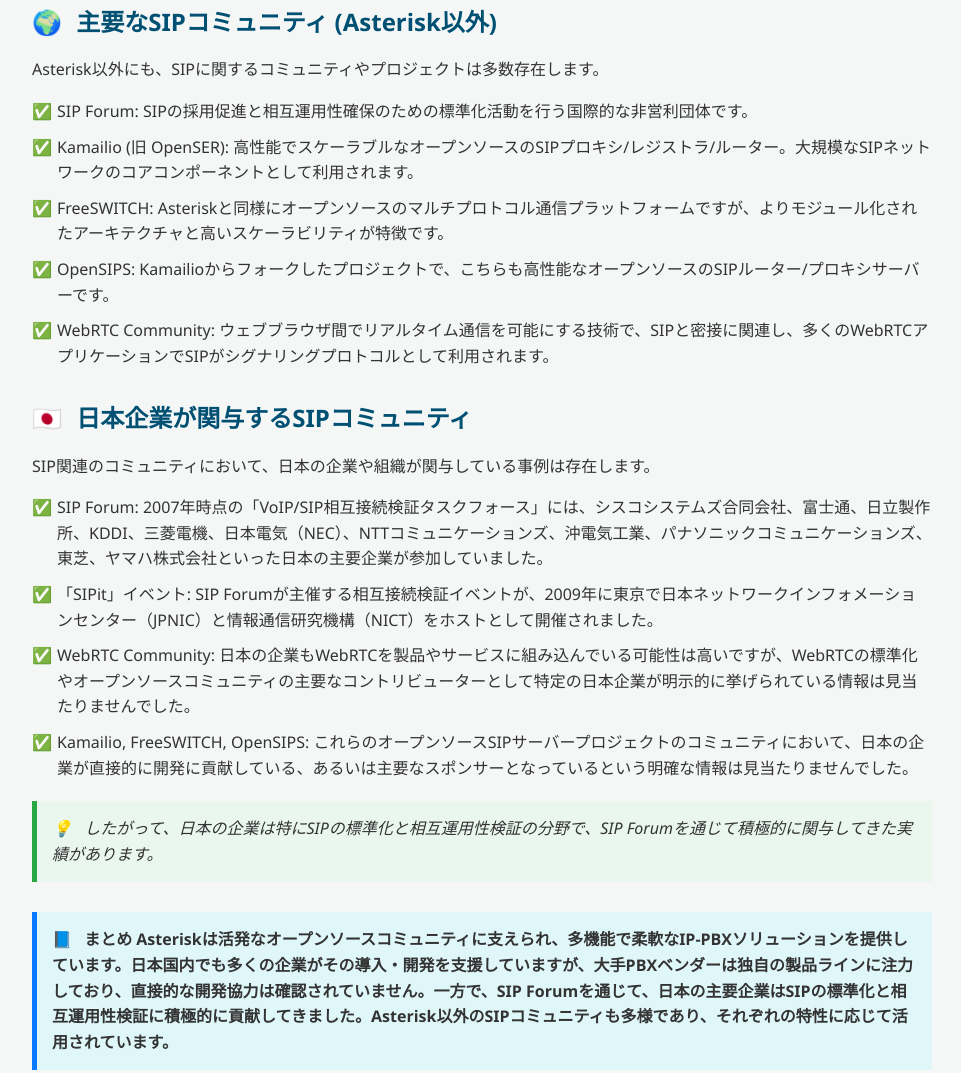
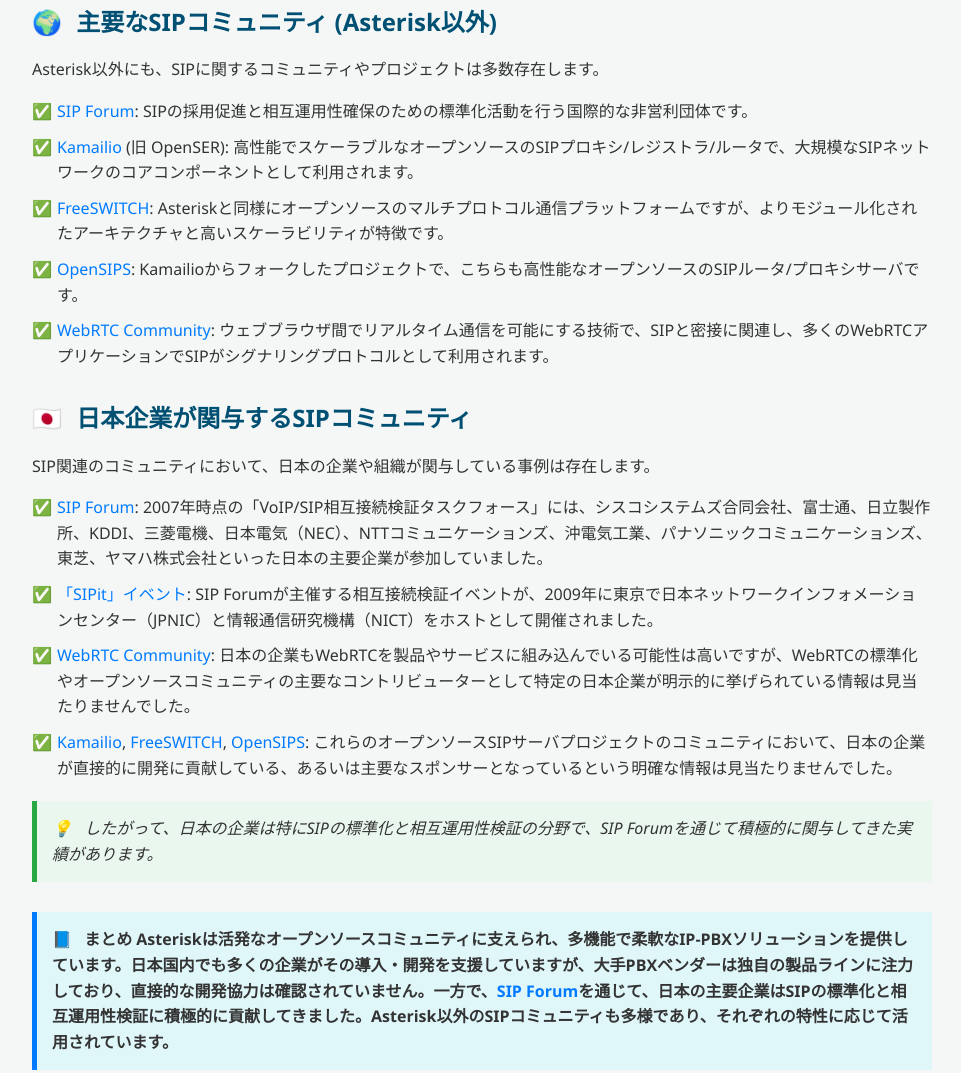
Before and after one commit to myamagat/cxps_mail_link_starter, a website: page public/docs/collab_asterisk_comunity.html in a window 1280 px wide. Shown: the part 1433-2506 px from the top of the page, without its empty margins (158-1119 px from the left). Drawn offline with Linux system fonts and the light colour scheme.

Commit message:
Fix: top page content & staging check

```diff
--- a/public/docs/collab_asterisk_comunity.html
+++ b/public/docs/collab_asterisk_comunity.html
@@ -60,14 +60,21 @@
         .emoji {
             margin-right: 8px;
         }
+        a {
+            color: #007bff;
+            text-decoration: none;
+        }
+        a:hover {
+            text-decoration: underline;
+        }
     </style>
 </head>
 <body>
 
     <h1><span class="emoji">📞</span> Asterisk & SIPコミュニティ概要</h1>
 
-    <h2><span class="emoji">⭐</span> Asterisk (SIPサーバー) の主要な取り組み</h2>
-    <p>オープンソースIP-PBXソフトウェア「Asterisk」は、Digium社（現Sangoma社）が開発し、SIPサーバー機能も持ちます。その活動は多岐にわたります。</p>
+    <h2><span class="emoji">⭐</span> Asterisk (SIPサーバ) の主要な取り組み</h2>
+    <p>オープンソースIP-PBXソフトウェア「Asterisk」は、Digium社（現Sangoma社）が開発し、SIPサーバ機能も持ちます。その活動は多岐にわたります。</p>
     <ul>
         <li>オープンソース開発とコミュニティによる貢献: 世界中の開発者がコードや新機能に貢献し、柔軟でコスト効率の高い通信ソリューションを可能にしています。</li>
         <li>継続的なバージョンリリースとメンテナンス: 定期的な新バージョンリリースと長期サポート（LTS）バージョン提供により、安定運用を支援します。</li>
@@ -100,20 +107,20 @@
     <h2><span class="emoji">🌍</span> 主要なSIPコミュニティ (Asterisk以外)</h2>
     <p>Asterisk以外にも、SIPに関するコミュニティやプロジェクトは多数存在します。</p>
     <ul>
-        <li>SIP Forum: SIPの採用促進と相互運用性確保のための標準化活動を行う国際的な非営利団体です。</li>
-        <li>Kamailio (旧 OpenSER): 高性能でスケーラブルなオープンソースのSIPプロキシ/レジストラ/ルーター。大規模なSIPネットワークのコアコンポーネントとして利用されます。</li>
-        <li>FreeSWITCH: Asteriskと同様にオープンソースのマルチプロトコル通信プラットフォームですが、よりモジュール化されたアーキテクチャと高いスケーラビリティが特徴です。</li>
-        <li>OpenSIPS: Kamailioからフォークしたプロジェクトで、こちらも高性能なオープンソースのSIPルーター/プロキシサーバーです。</li>
-        <li>WebRTC Community: ウェブブラウザ間でリアルタイム通信を可能にする技術で、SIPと密接に関連し、多くのWebRTCアプリケーションでSIPがシグナリングプロトコルとして利用されます。</li>
+        <li><a href="https://www.sipforum.org/" target="_blank">SIP Forum</a>: SIPの採用促進と相互運用性確保のための標準化活動を行う国際的な非営利団体です。</li>
+        <li><a href="https://www.kamailio.org/" target="_blank">Kamailio</a> (旧 OpenSER): 高性能でスケーラブルなオープンソースのSIPプロキシ/レジストラ/ルータで、大規模なSIPネットワークのコアコンポーネントとして利用されます。</li>
+        <li><a href="https://freeswitch.com/" target="_blank">FreeSWITCH</a>: Asteriskと同様にオープンソースのマルチプロトコル通信プラットフォームですが、よりモジュール化されたアーキテクチャと高いスケーラビリティが特徴です。</li>
+        <li><a href="https://opensips.org/" target="_blank">OpenSIPS</a>: Kamailioからフォークしたプロジェクトで、こちらも高性能なオープンソースのSIPルータ/プロキシサーバです。</li>
+        <li><a href="https://webrtc.org/" target="_blank">WebRTC Community</a>: ウェブブラウザ間でリアルタイム通信を可能にする技術で、SIPと密接に関連し、多くのWebRTCアプリケーションでSIPがシグナリングプロトコルとして利用されます。</li>
     </ul>
 
     <h2><span class="emoji">🇯🇵</span> 日本企業が関与するSIPコミュニティ</h2>
     <p>SIP関連のコミュニティにおいて、日本の企業や組織が関与している事例は存在します。</p>
     <ul>
-        <li>SIP Forum: 2007年時点の「VoIP/SIP相互接続検証タスクフォース」には、シスコシステムズ合同会社、富士通、日立製作所、KDDI、三菱電機、日本電気（NEC）、NTTコミュニケーションズ、沖電気工業、パナソニックコミュニケーションズ、東芝、ヤマハ株式会社といった日本の主要企業が参加していました。</li>
-        <li>「SIPit」イベント: SIP Forumが主催する相互接続検証イベントが、2009年に東京で日本ネットワークインフォメーションセンター（JPNIC）と情報通信研究機構（NICT）をホストとして開催されました。</li>
-        <li>WebRTC Community: 日本の企業もWebRTCを製品やサービスに組み込んでいる可能性は高いですが、WebRTCの標準化やオープンソースコミュニティの主要なコントリビューターとして特定の日本企業が明示的に挙げられている情報は見当たりませんでした。</li>
-        <li>Kamailio, FreeSWITCH, OpenSIPS: これらのオープンソースSIPサーバープロジェクトのコミュニティにおいて、日本の企業が直接的に開発に貢献している、あるいは主要なスポンサーとなっているという明確な情報は見当たりませんでした。</li>
+        <li><a href="https://www.sipforum.org/" target="_blank">SIP Forum</a>: 2007年時点の「VoIP/SIP相互接続検証タスクフォース」には、シスコシステムズ合同会社、富士通、日立製作所、KDDI、三菱電機、日本電気（NEC）、NTTコミュニケーションズ、沖電気工業、パナソニックコミュニケーションズ、東芝、ヤマハ株式会社といった日本の主要企業が参加していました。</li>
+        <li><a href="https://www.sipforum.org/sipit/" target="_blank">「SIPit」イベント</a>: SIP Forumが主催する相互接続検証イベントが、2009年に東京で日本ネットワークインフォメーションセンター（JPNIC）と情報通信研究機構（NICT）をホストとして開催されました。</li>
+        <li><a href="https://webrtc.org/" target="_blank">WebRTC Community</a>: 日本の企業もWebRTCを製品やサービスに組み込んでいる可能性は高いですが、WebRTCの標準化やオープンソースコミュニティの主要なコントリビューターとして特定の日本企業が明示的に挙げられている情報は見当たりませんでした。</li>
+        <li><a href="https://www.kamailio.org/" target="_blank">Kamailio</a>, <a href="https://freeswitch.com/" target="_blank">FreeSWITCH</a>, <a href="https://opensips.org/" target="_blank">OpenSIPS</a>: これらのオープンソースSIPサーバプロジェクトのコミュニティにおいて、日本の企業が直接的に開発に貢献している、あるいは主要なスポンサーとなっているという明確な情報は見当たりませんでした。</li>
     </ul>
     <div class="note">
         <span class="emoji">💡</span> したがって、日本の企業は特にSIPの標準化と相互運用性検証の分野で、SIP Forumを通じて積極的に関与してきた実績があります。
@@ -121,7 +128,7 @@
 
     <div class="summary">
         <span class="emoji">📘</span> まとめ
-        Asteriskは活発なオープンソースコミュニティに支えられ、多機能で柔軟なIP-PBXソリューションを提供しています。日本国内でも多くの企業がその導入・開発を支援していますが、大手PBXベンダーは独自の製品ラインに注力しており、直接的な開発協力は確認されていません。一方で、SIP Forumを通じて、日本の主要企業はSIPの標準化と相互運用性検証に積極的に貢献してきました。Asterisk以外のSIPコミュニティも多様であり、それぞれの特性に応じて活用されています。
+        Asteriskは活発なオープンソースコミュニティに支えられ、多機能で柔軟なIP-PBXソリューションを提供しています。日本国内でも多くの企業がその導入・開発を支援していますが、大手PBXベンダーは独自の製品ラインに注力しており、直接的な開発協力は確認されていません。一方で、<a href="https://www.sipforum.org/" target="_blank">SIP Forum</a>を通じて、日本の主要企業はSIPの標準化と相互運用性検証に積極的に貢献してきました。Asterisk以外のSIPコミュニティも多様であり、それぞれの特性に応じて活用されています。
     </div>
 
 </body>
```
Also changed, not shown: 1 other file.
